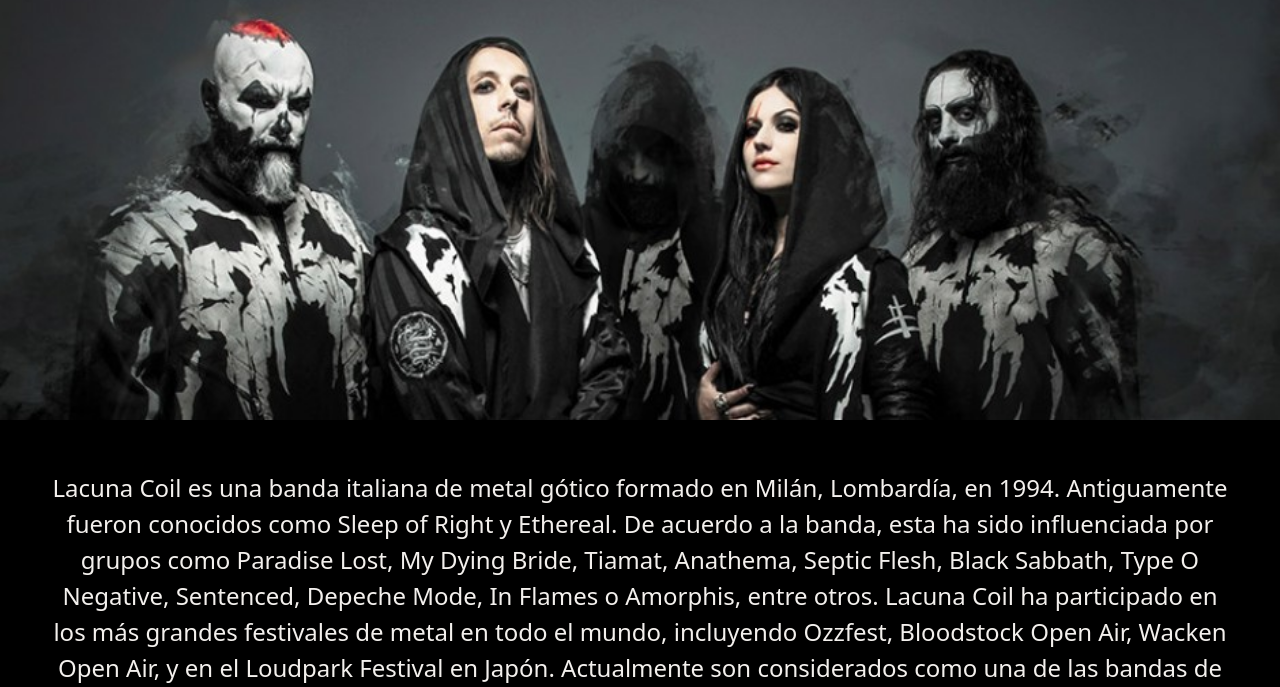
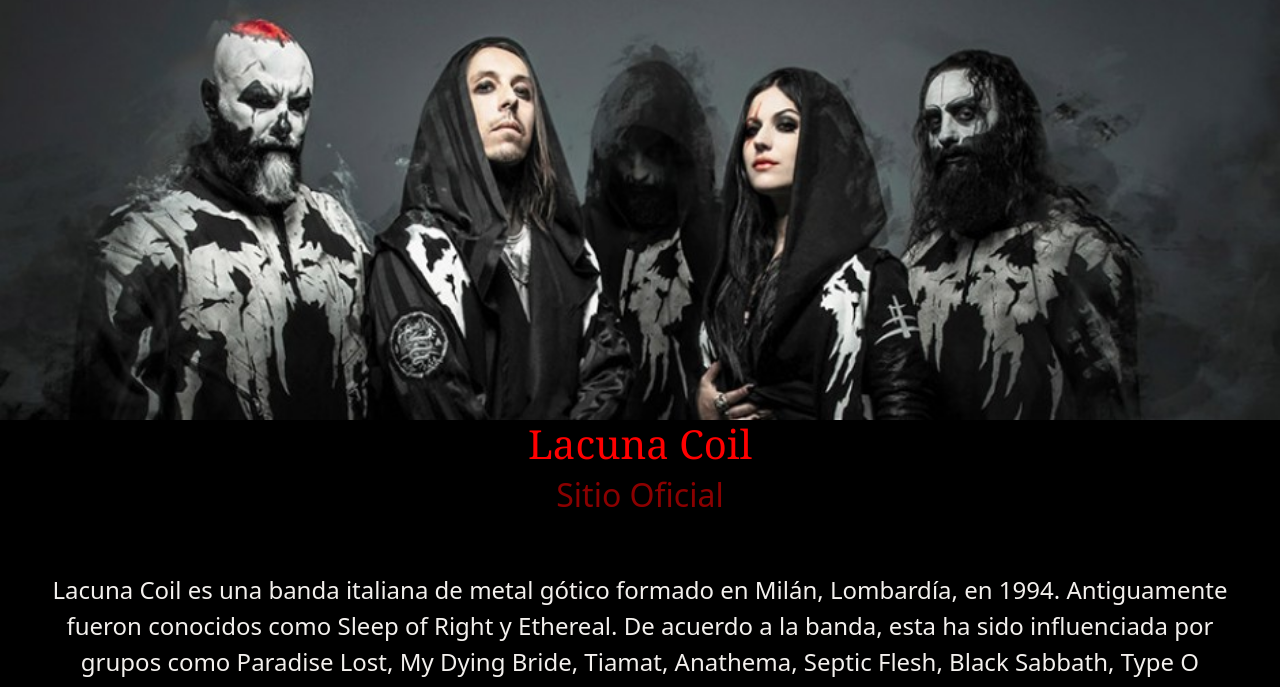
Before and after one commit to riveroantonella/Lacuna-Coil, a website: page index.html in a window 1280 px wide. Shown: the part 104-791 px from the top of the page. Drawn offline with nearby package versions, Linux system fonts and the light colour scheme.

Commit message:
titulo al index

```diff
--- a/css/style.css
+++ b/css/style.css
@@ -50,7 +50,14 @@
 h1 {
   color: red;
   font-family: Georgia, 'Times New Roman', Times, serif;
-  font-size: 40px; }
+  font-size: 40px;
+  text-align: center;
+ }
+
+ h2{
+   color: darkred;
+   text-align: center;
+ }
 
 div em {
   color: chocolate; }
--- a/index.html
+++ b/index.html
@@ -43,8 +43,12 @@
       </nav>
     </header>
     <main>
-        <div class="banner"><!--Banner-->
+      <div class="banner"><!--Banner-->
             <img  class="img-fluid banner__img" src="./multimedia/imagenes/LC-BA-Banner-obi3n2f83gl7d0hpwaw0pjezkodecge1mc9nr0d3ke (2).jpg" alt="Banner con imagen con integrantes">
+        </div>
+        <div>
+          <h1>Lacuna Coil</h1>
+          <h2>Sitio Oficial</h2>
         </div>
         <div class="infoPrincipal">
           Lacuna Coil es una banda italiana de metal gótico formado en Milán, Lombardía, en 1994. Antiguamente fueron conocidos como Sleep of Right y Ethereal. De acuerdo a la banda, esta ha sido influenciada por grupos como Paradise Lost, My Dying Bride, Tiamat, Anathema, Septic Flesh, Black Sabbath, Type O Negative, Sentenced, Depeche Mode, In Flames o Amorphis, entre otros.
```
